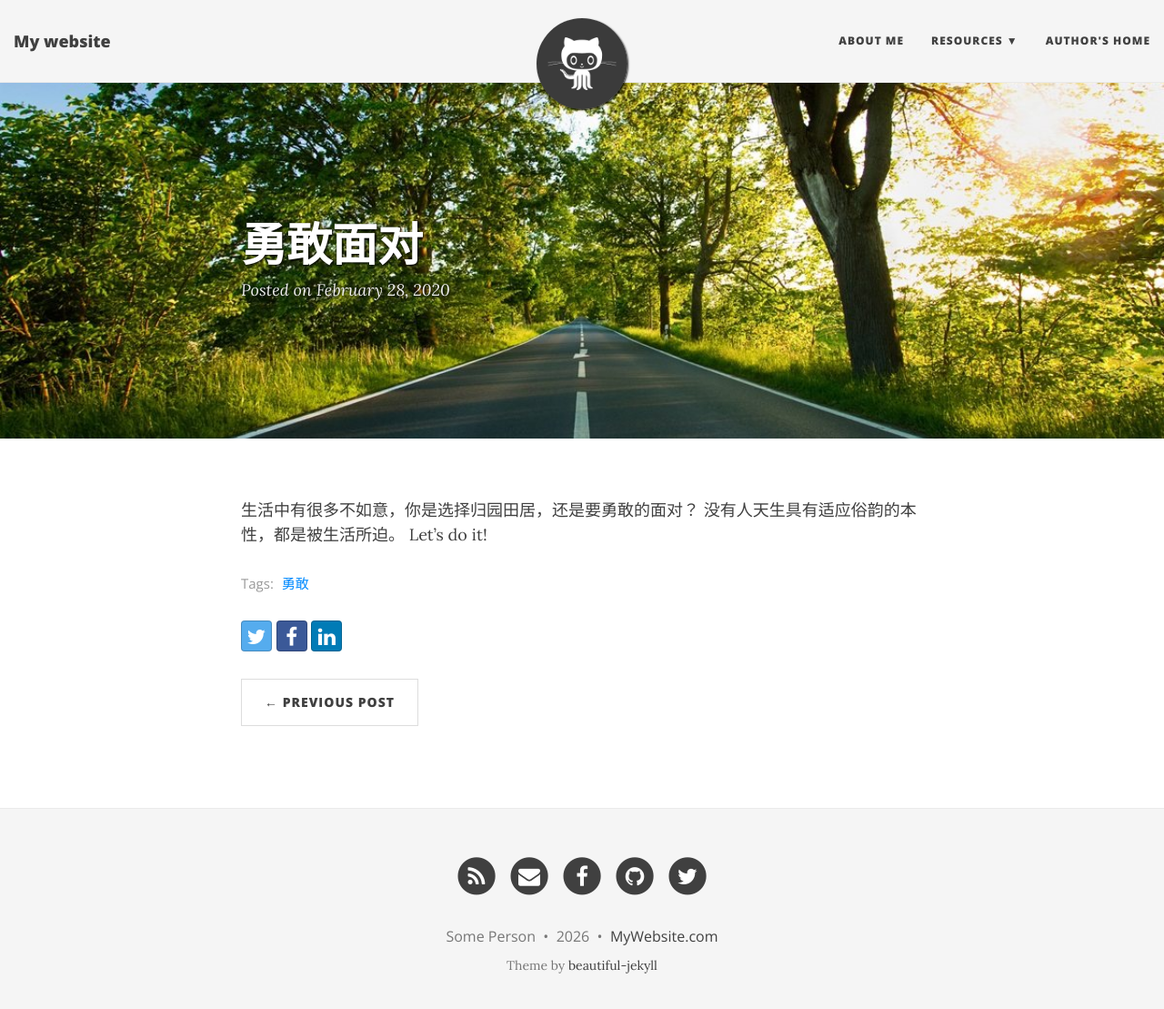
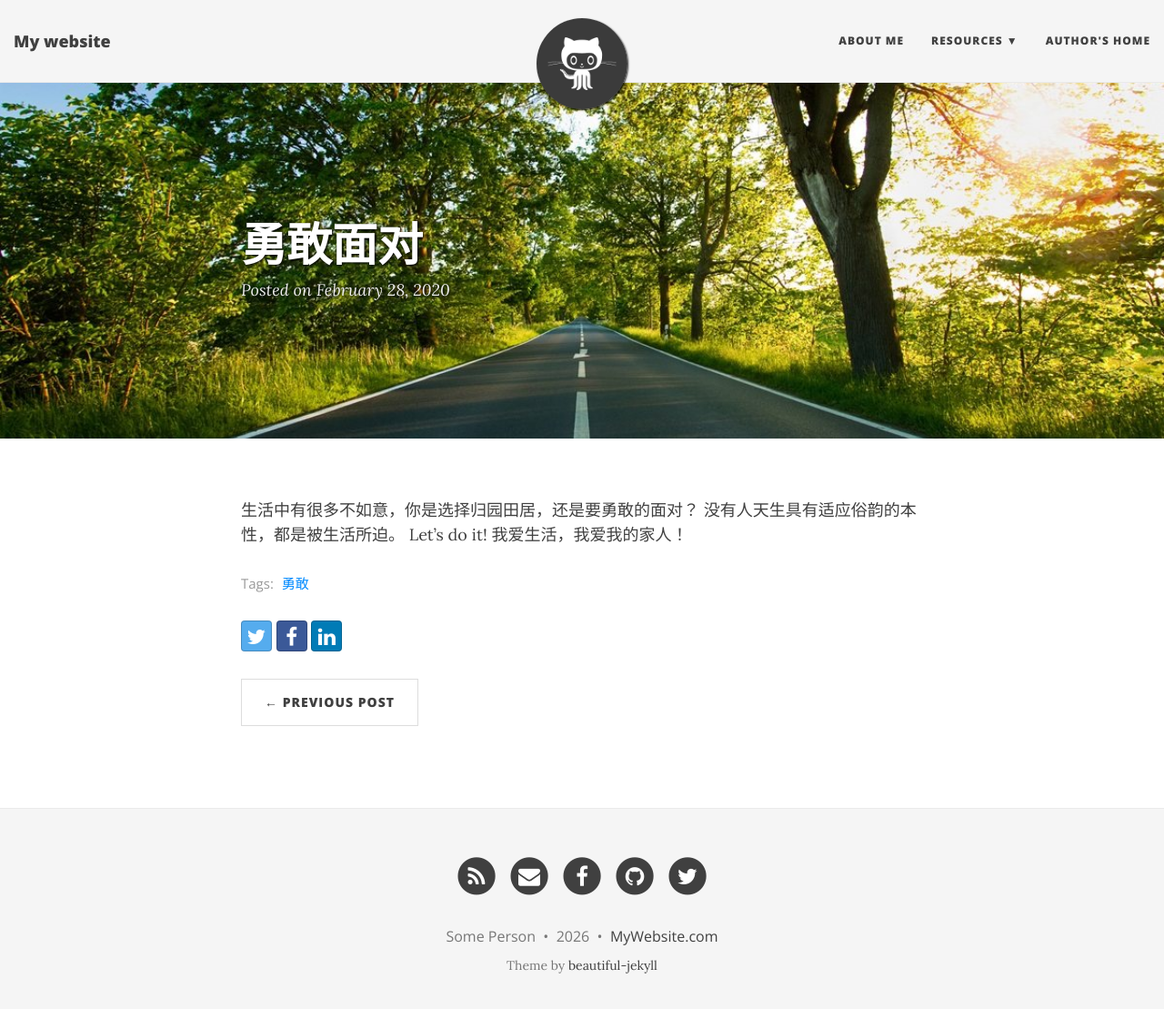
Before and after one commit to zyg121/zyg121.github.io, a Jekyll site: the page built from _posts/2020-02-28-勇敢面对.md, in a window 1280 px wide and 1122 px high. Shown: the top 1109 px of the window at 91% size. Built offline with Jekyll 4.4.1, drawn with Linux system fonts in a browser that asks for light colours; nearby versions of some CDN libraries; comment, search, counter and statistics services are not loaded.

Commit message:
Update 2020-02-28-勇敢面对.md

```diff
--- a/_posts/2020-02-28-勇敢面对.md
+++ b/_posts/2020-02-28-勇敢面对.md
@@ -8,3 +8,4 @@ tags: [勇敢]
 生活中有很多不如意，你是选择归园田居，还是要勇敢的面对？
 没有人天生具有适应俗韵的本性，都是被生活所迫。
 Let's do it!
+我爱生活，我爱我的家人！
```
